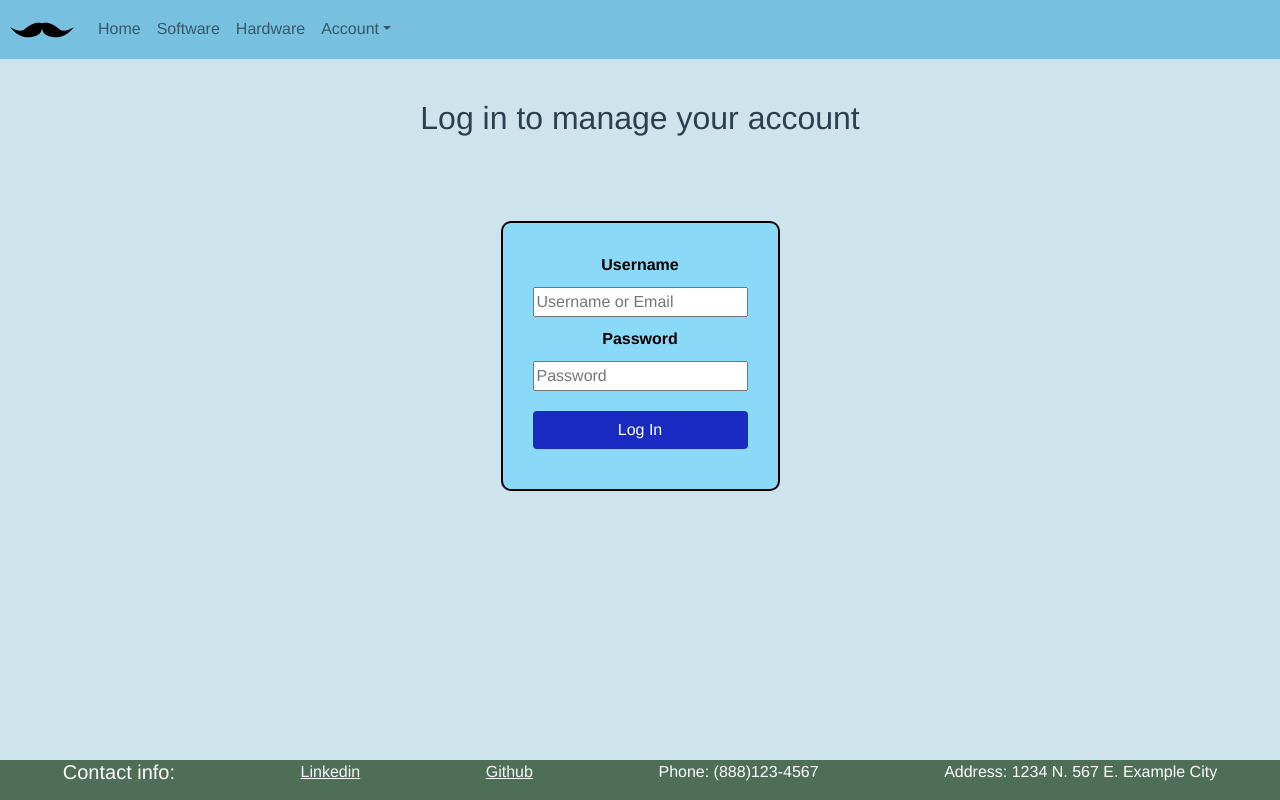
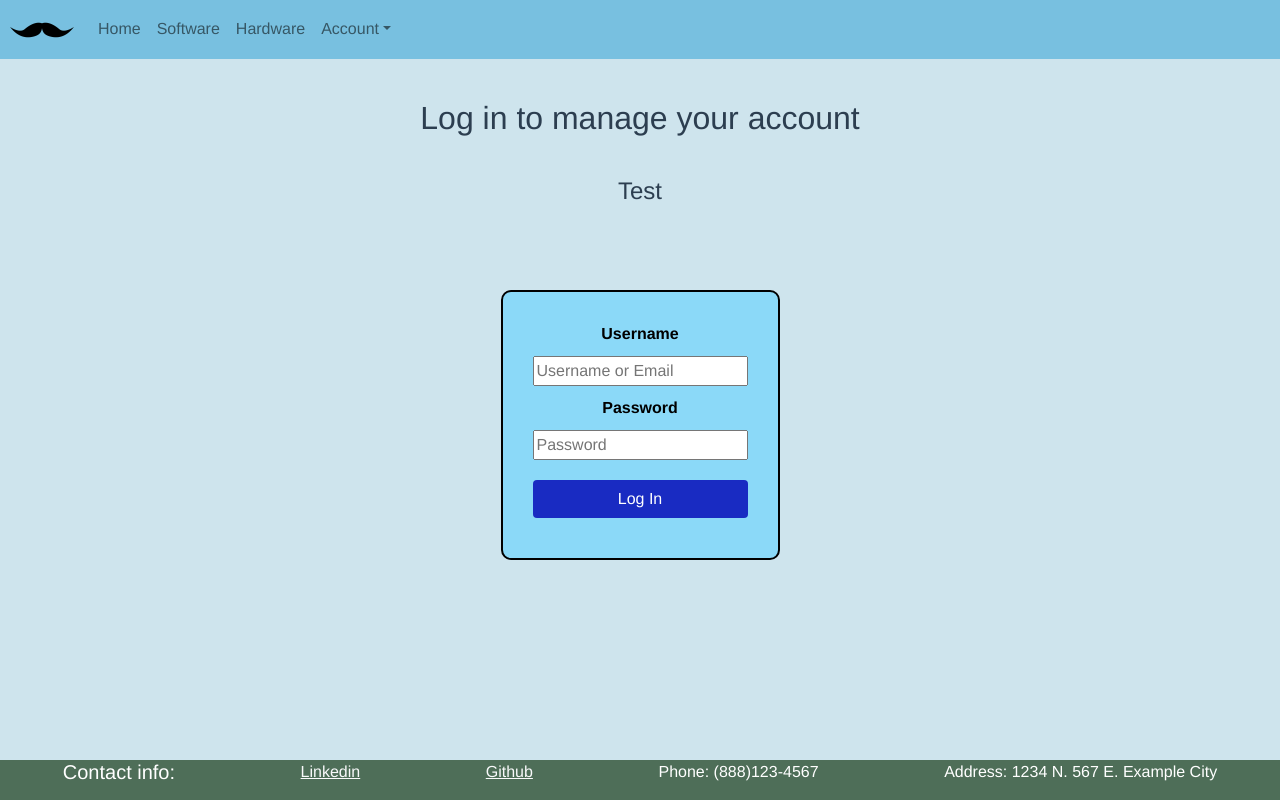
Before and after one commit to mathlete/reginald-systems-main-site, a Vue app in the folder main-vue/: page /login in a window 1280 px wide. Built offline with nearby package versions, Linux system fonts and the light colour scheme.

Commit message:
test of new, temporary deployment pipeline

```diff
--- a/main-vue/src/views/Login.vue
+++ b/main-vue/src/views/Login.vue
@@ -2,6 +2,7 @@
   <div class="login">
     <div class="title-container">
       <h2 class="title" style="text-align:center; margin:20px;">Log in to manage your account</h2>
+      <h4 class="title" style="text-align:center; margin:20px;">Test</h4>
     </div>
     <div class="content center-container">
       <div class="centered color-bg-lbemphasis" id="login-box">
```
